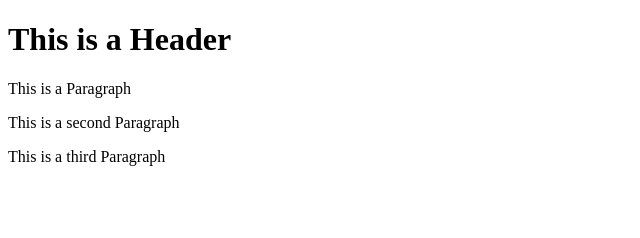
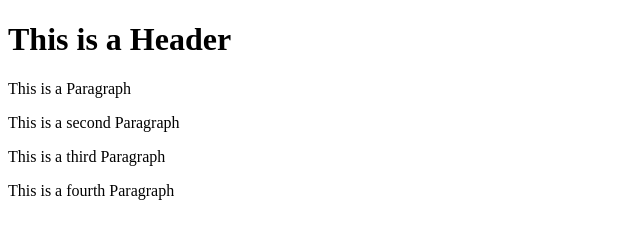
Before and after one commit to varunprepo/Node, a website: page index.html in a window 1280 px wide. Shown: the whole page, without its empty margins (0-640 px from the left). Drawn offline with Linux system fonts and the light colour scheme.

Commit message:
sixth commit

```diff
--- a/index.html
+++ b/index.html
@@ -6,5 +6,6 @@
         <p>This is a Paragraph</p>
         <p>This is a second Paragraph</p>
         <p>This is a third Paragraph</p>
+        <p>This is a fourth Paragraph</p>
     </body>
 </html>
```
